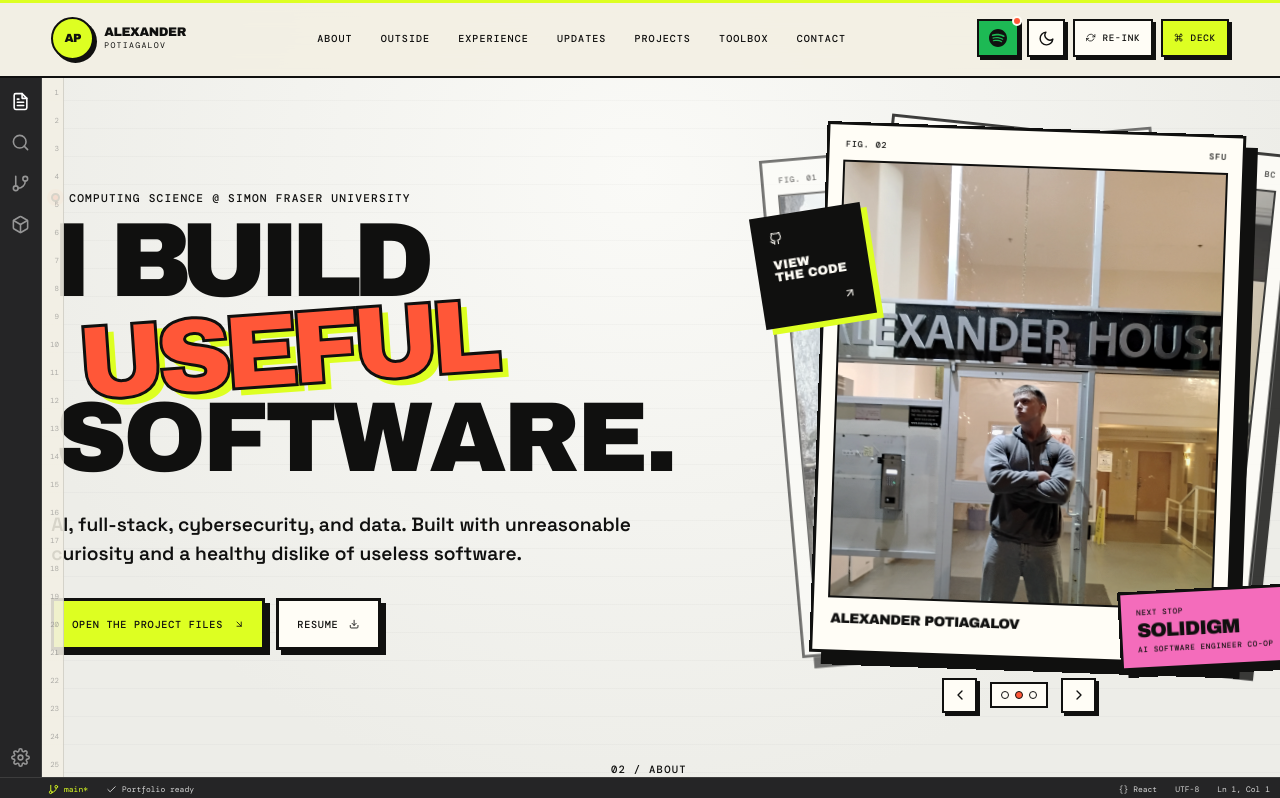
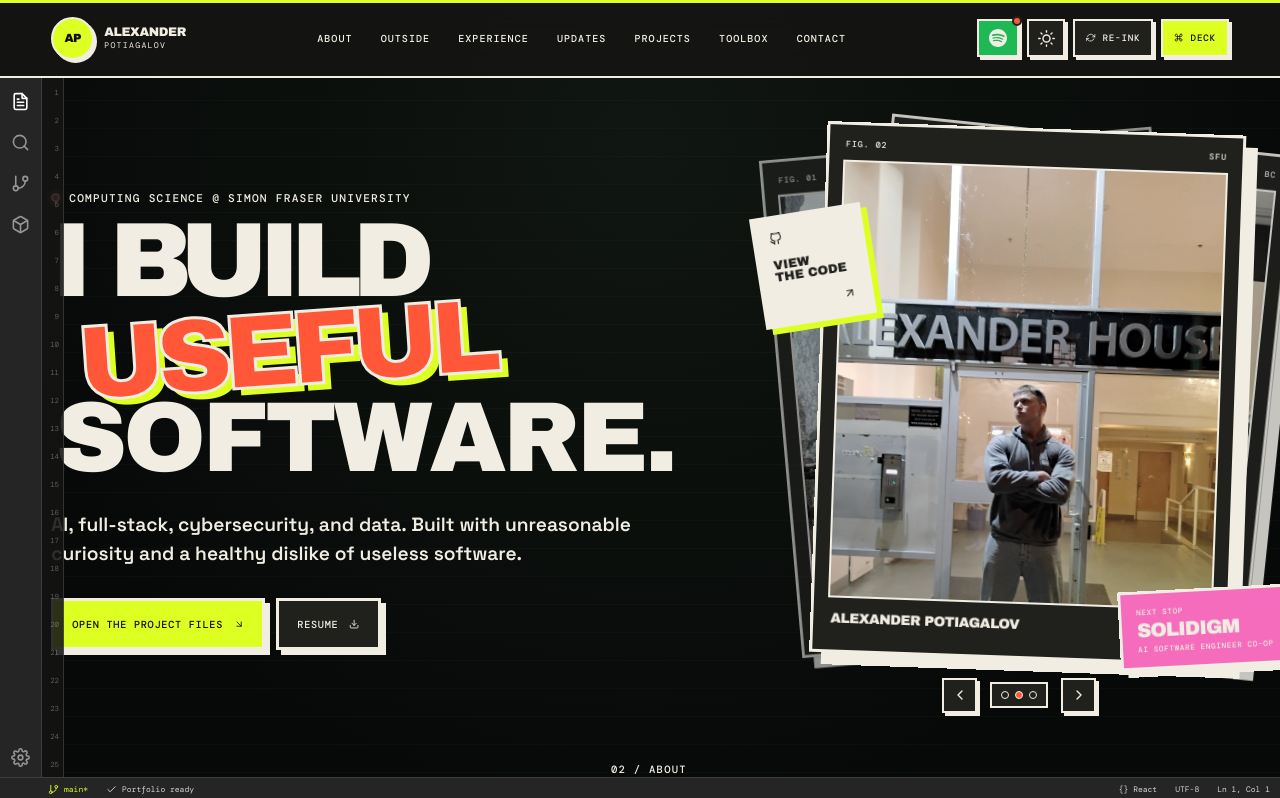
Before and after one commit to AlexanderPotiagalov/AlexanderPotiagalov.github.io, a React (Vite) app: page / in a window 1280 px wide. Shown: the top 798 px of the page. Built offline with nearby package versions, Linux system fonts and the light colour scheme.

Commit message:
Use dark mode as the default theme

```diff
--- a/index.html
+++ b/index.html
@@ -1,7 +1,11 @@
 <!doctype html>
-<html lang="en">
+<html lang="en" data-theme="dark">
   <head>
     <meta charset="UTF-8" />
+    <script>
+      const savedTheme = localStorage.getItem("portfolio-theme");
+      if (savedTheme === "light") document.documentElement.dataset.theme = "light";
+    </script>
     <link rel="preload" as="image" href="/trip3.jpg" fetchpriority="high" />
     <link rel="icon" type="image/svg+xml" href="/favicon.svg" />
     <meta name="viewport" content="width=device-width, initial-scale=1.0" />
@@ -9,7 +13,7 @@
       name="description"
       content="Alexander Potiagalov is a Computing Science student at Simon Fraser University building software across AI, full-stack development, cybersecurity, and data systems."
     />
-    <meta name="theme-color" content="#f4f0e6" />
+    <meta name="theme-color" content="#11110f" />
     <meta property="og:title" content="Alexander Potiagalov - Software Developer" />
     <meta
       property="og:description"
--- a/src/App.jsx
+++ b/src/App.jsx
@@ -337,7 +337,7 @@ function App() {
   const [theme, setTheme] = useState(() => {
     const savedTheme = window.localStorage.getItem("portfolio-theme");
     if (savedTheme === "light" || savedTheme === "dark") return savedTheme;
-    return window.matchMedia("(prefers-color-scheme: dark)").matches ? "dark" : "light";
+    return "dark";
   });
   const completeIntro = useCallback(() => setIntroComplete(true), []);
 
```
